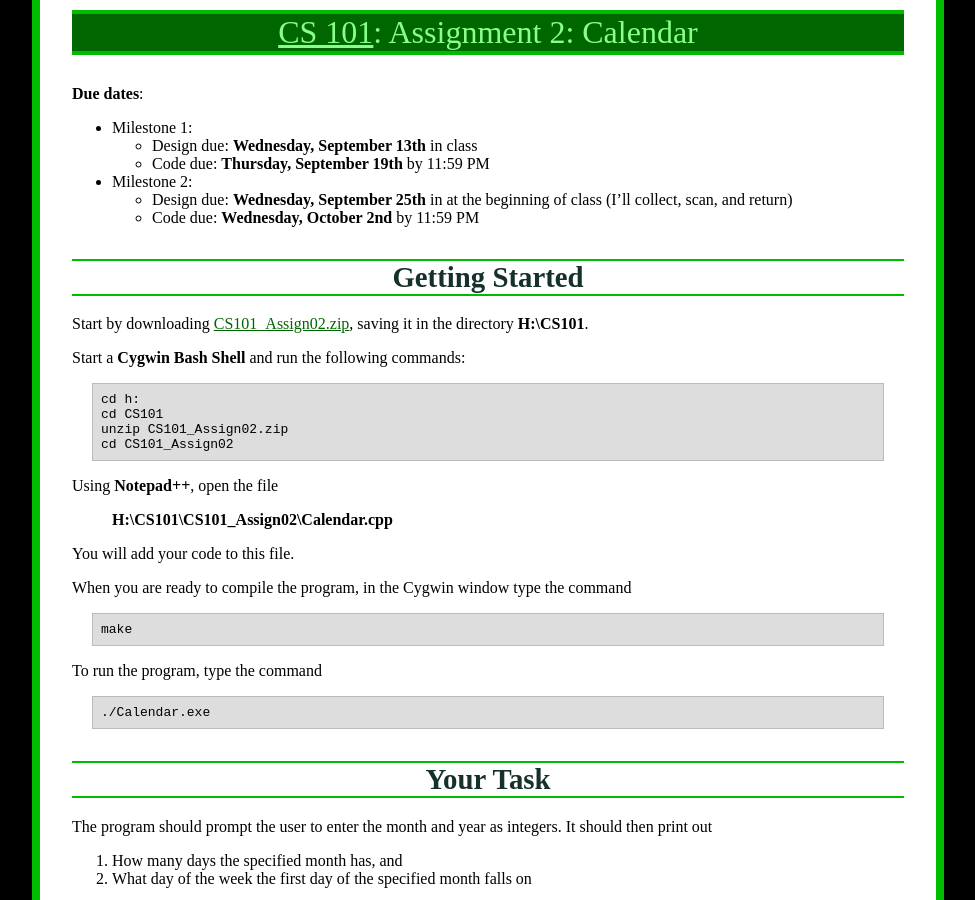
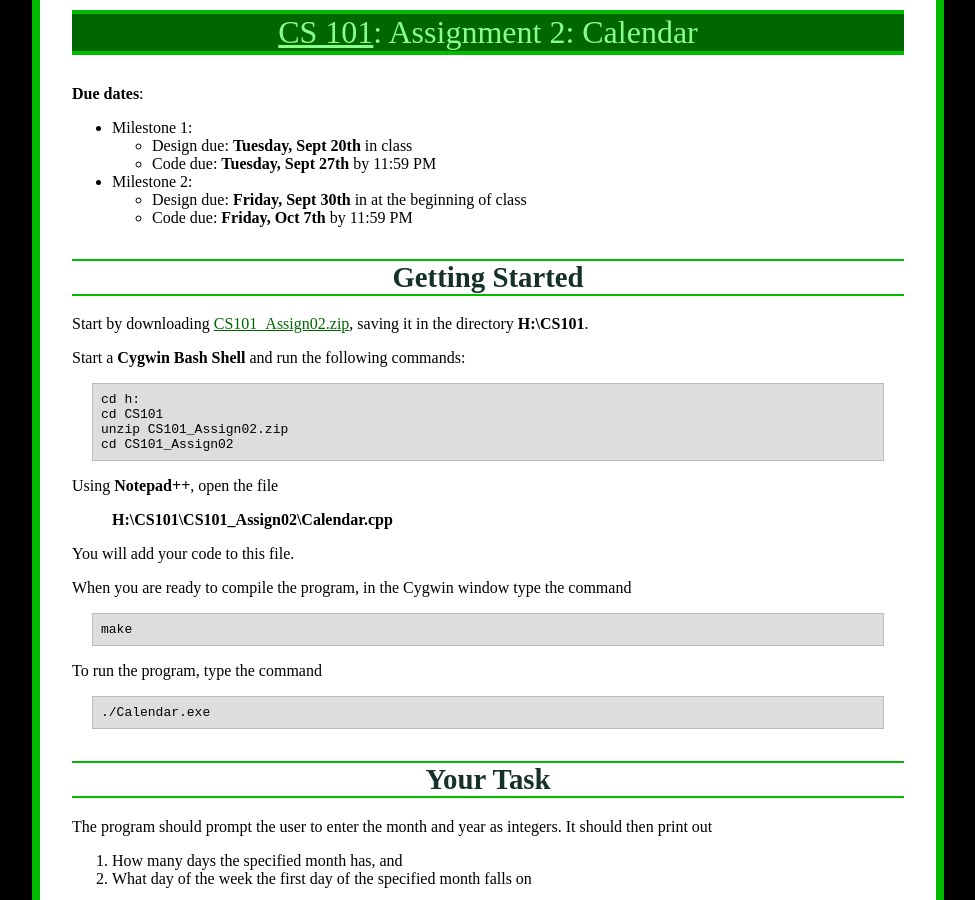
Before and after one commit to ycpcs/cs101-fall2022, a Jekyll site: the page built from assign/assign02.md, in a window 1280 px wide and 900 px high. Shown: the whole window, without its empty margins (152-1127 px from the left). Built offline with Jekyll 4.4.1, drawn with Linux system fonts in a browser that asks for light colours; some of the changed text lies outside the part shown.

Commit message:
added assign02

```diff
--- a/assign/assign02.md
+++ b/assign/assign02.md
@@ -6,11 +6,11 @@ title: "Assignment 2: Calendar"
 **Due dates**:
 
 * Milestone 1:
-    * Design due: **Wednesday, September 13th** in class
-    * Code due: **Thursday, September 19th** by 11:59 PM
+    * Design due: **Tuesday, Sept 20th** in class
+    * Code due: **Tuesday, Sept 27th** by 11:59 PM
 * Milestone 2:
-    * Design due: **Wednesday, September 25th** in at the beginning of class (I'll collect, scan, and return)
-    * Code due: **Wednesday, October 2nd** by 11:59 PM
+    * Design due: **Friday, Sept 30th** in at the beginning of class
+    * Code due: **Friday, Oct 7th** by 11:59 PM
 
 
 Getting Started
@@ -154,9 +154,9 @@ Any Julian Day Number can be taken modulo 7 in order to determine which day of t
 
 ### Deliverables for Milestone 1
 
-The [design artifact](../design-template.pdf) for Milestone 1 is due at the beginning class on **Wednesday, September 13th**.  Make sure that you fill out the "Strategy" and "Control flow sketch" sections of the design template.
+The [design artifact](../design-template.pdf) for Milestone 1 is due at the beginning class on **Tuesday, Sept 20th**.  Make sure that you fill out the "Strategy" and "Control flow sketch" sections of the design template.
 
-The code for Milestone 1 should be submitted to Marmoset (using the command `make submit_ms1`) by the end of the day on **Thursday, September 19th**.
+The code for Milestone 1 should be submitted to Marmoset (using the command `make submit_ms1`) by the end of the day on **Tuesday, Sept 27th**.
 
 ## Milestone 2
 
@@ -211,9 +211,9 @@ Consider using multiple counters for which day is currently being printed and fo
 
 ### Deliverables for Milestone 2
 
-The [design artifact](../design-template.pdf) for Milestone 2 is due at the beginning class on **Friday, September 20th**.  Make sure that you fill out the "Strategy" and "Control flow sketch" sections of the design template.
+The [design artifact](../design-template.pdf) for Milestone 2 is due at the beginning class on **Friday, Sept 30th**.  Make sure that you fill out the "Strategy" and "Control flow sketch" sections of the design template.
 
-The code for Milestone 2 should be submitted to Marmoset (using the command `make submit_ms2`) by the end of the day on **Saturday, September 28th**.
+The code for Milestone 2 should be submitted to Marmoset (using the command `make submit_ms2`) by the end of the day on **Friday, Oct 7th**.
 
 Grading
 =======
```
Also changed, not shown: assign/assign01.md (+3 -3 lines), assign/index.md (+3 -3 lines).
